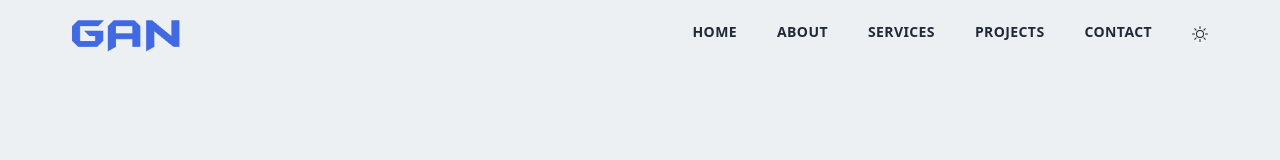
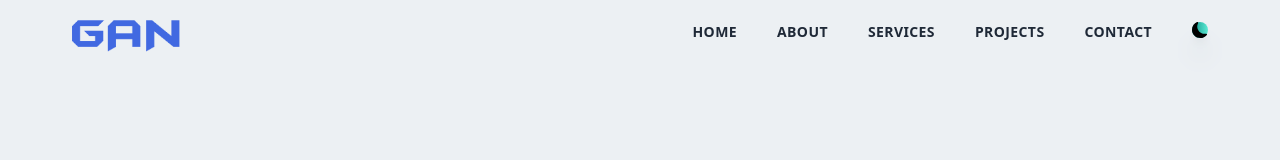
Before and after one commit to naicfc/portfolio, a Next.js app: page / in a window 1280 px wide. Shown: the top 160 px of the page. Built offline with nearby package versions, Linux system fonts and the light colour scheme.

Commit message:
added icons for light/dark mode

```diff
--- a/components/Navbar.jsx
+++ b/components/Navbar.jsx
@@ -6,11 +6,15 @@ import { useEffect } from 'react'
 import {AiOutlineClose, AiOutlineMenu,AiOutlineMail} from 'react-icons/ai'
 import {FaLinkedinIn,FaTwitter,FaGithub} from 'react-icons/fa'
 import {BsSun} from 'react-icons/bs'
+import {BsMoonFill} from 'react-icons/bs'
 import logo from '../public/assets/GAN.png'
+import ThemeButton from './ThemeButton'
 
 const Navbar = () => {
   const [nav, setNav] = useState(false);
   const [shadow, setShadow] = useState(false);
+  const [mounted, setMounted] = useState(false);
+
 
   const handleNav= ()=>{
     setNav(!nav)
@@ -27,6 +31,10 @@ const Navbar = () => {
     window.addEventListener('scroll', handleShadow)
   },[]);
 
+  useEffect(()=>
+    setMounted(true),[]
+  );
+
   return (
     <div className={shadow ? 'fixed w-full h-16 shadow-xl z-[100] py-8 px-16 bg-[#ecf0f3]' : 'fixed w-full h-16 z-[100] py-8 px-16'}>
         <div className='flex justify-between items-center w-full h-full px-2 2xl:px-16'>
@@ -34,7 +42,7 @@ const Navbar = () => {
               <Image src={logo} alt="gan" className='w-28 h-auto' />
             </Link>
             <div>
-                <ul className='hidden md:flex'>
+                <ul className='hidden md:flex md:items-center'>
                     <Link href='/'>
                       <li className='ml-10 text-sm font-semibold uppercase  hover:border-b hover:border-[#4169e1] hover:duration-500'>Home</li>
                     </Link>
@@ -50,7 +58,7 @@ const Navbar = () => {
                     <Link href='/#contact'>
                       <li className='ml-10 text-sm  font-semibold uppercase hover:border-b hover:border-[#4169e1]'>Contact</li>
                     </Link>
-                    <li><div className='ml-10 mt-1'><BsSun /></div></li>
+                    <li><div className='ml-10'>{mounted && <ThemeButton />}</div></li>
                 </ul>
                 <div onClick={handleNav} className=' md:hidden cursor-pointer'>
                   <AiOutlineMenu size={25}/>
```
